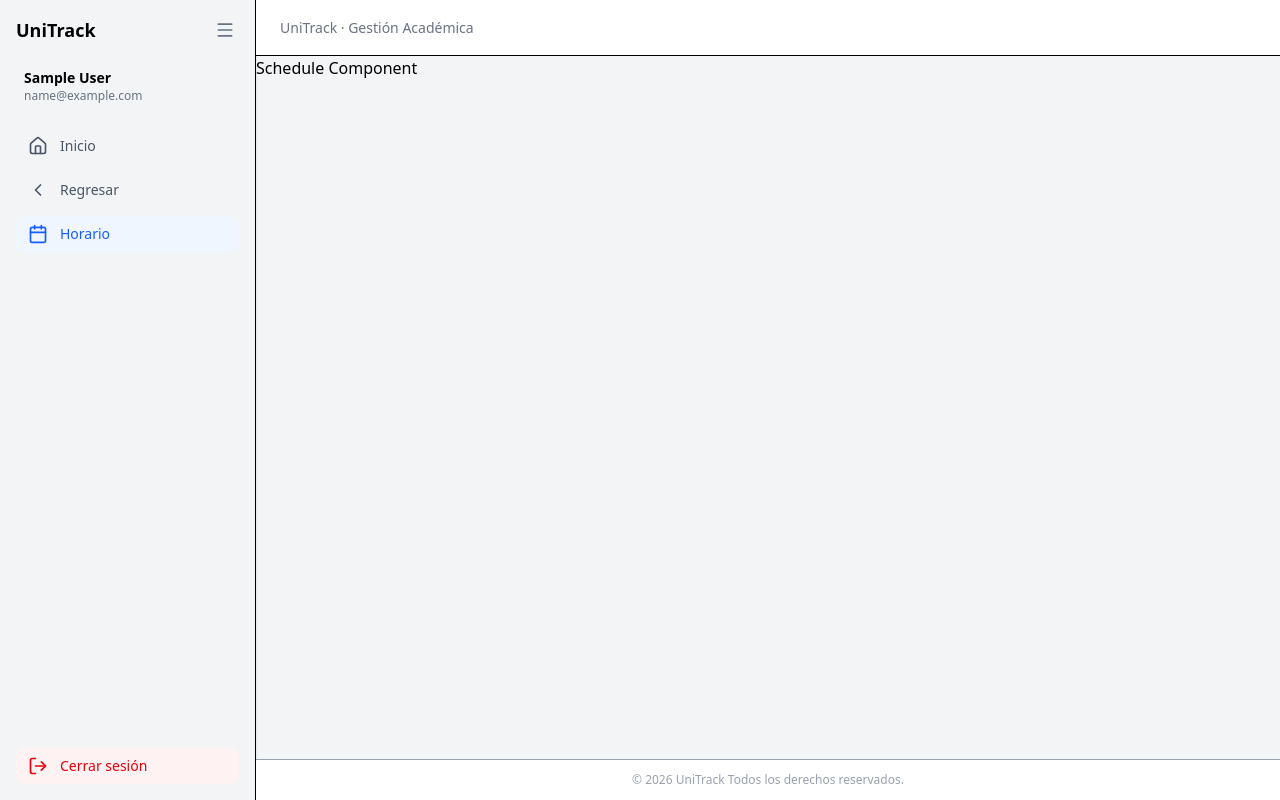
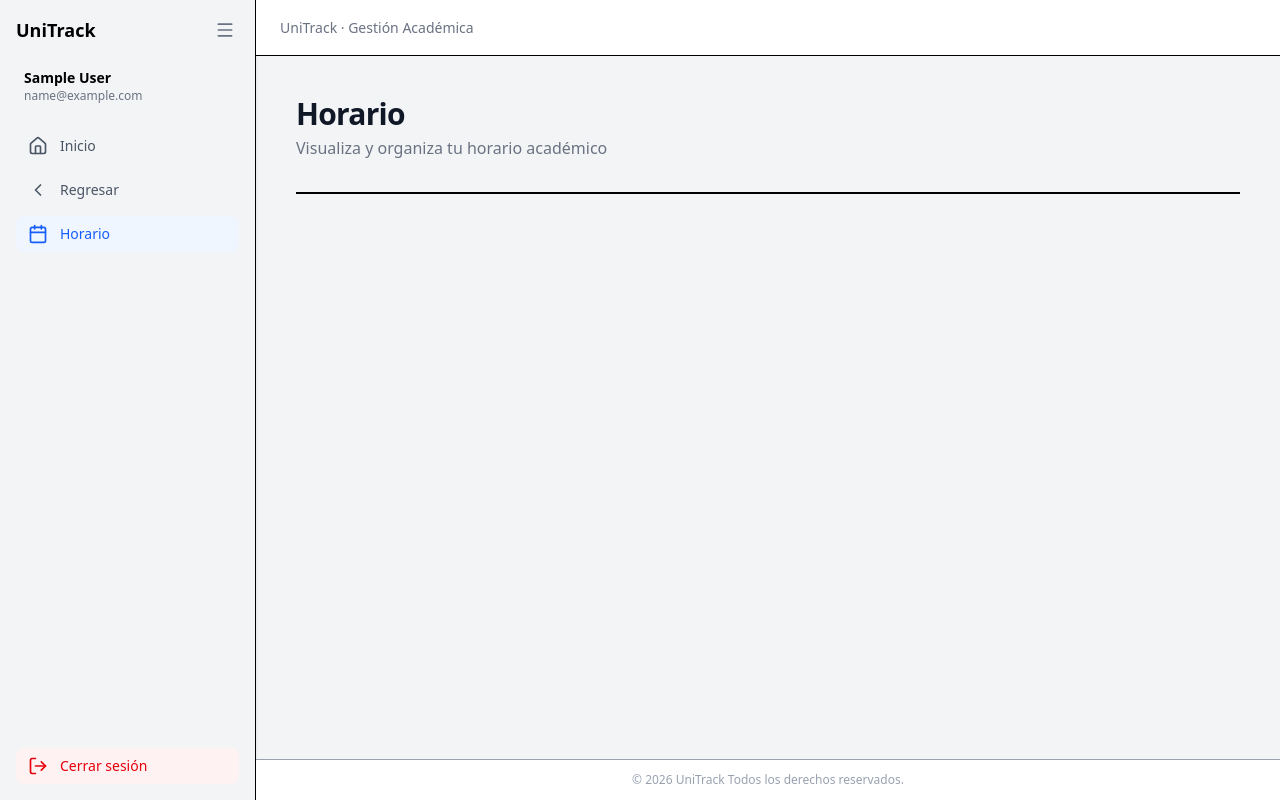
Before and after one commit to 80chucho08/UniTrack, a React app in the folder frontend/: page /dashboard/schedule in a window 1280 px wide. Built offline with nearby package versions, Linux system fonts and the light colour scheme; sample sign-in values are in the browser's storage; the HTML template or start-up script is replaced by a standard one.

Commit message:
schedule basic

```diff
--- a/frontend/src/pages/Schedule.tsx
+++ b/frontend/src/pages/Schedule.tsx
@@ -1,10 +1,25 @@
-
+import { DashboardHeader } from "../components/DashboardHeader";
 
 const Schedule = () => {
     return (
-        <div>
-            Schedule Component
-        </div>
+        <>
+            <main className="p6 lg:p-10 max-w-7x1 w-full mx-auto">
+                <DashboardHeader
+                    title="Horario"
+                    subtitle={`Visualiza y organiza tu horario académico`}
+                >
+                    {/* Additional content or buttons can be added here */}
+                </DashboardHeader>
+
+                <div className="border">
+
+                </div>
+
+                <div>
+
+                </div>
+            </main>
+        </>
     )
 }
 
```
